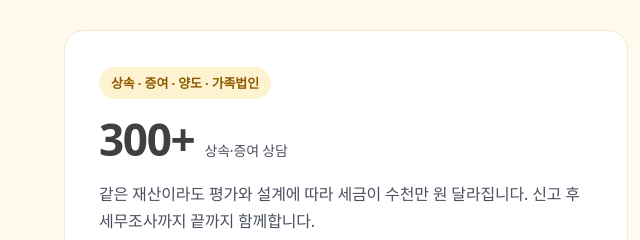
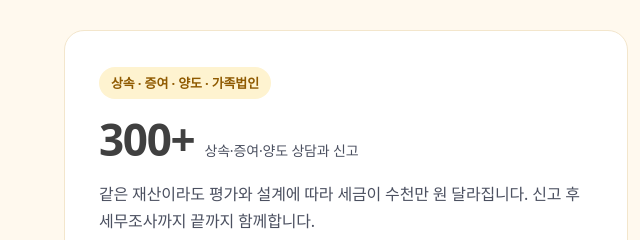
Before and after one commit to solartax0-sys/claude-test, a plain HTML site: page index.html in a window 1280 px wide. Shown: the part 1660-1900 px from the top of the page, 0-640 px from the left. Drawn offline with Linux system fonts and the light colour scheme; a web font is replaced by a local one.

Commit message:
상속 숫자 설명: 상속·증여·양도 상담과 신고
Co-Authored-By: Claude Opus 5.5 <noreply@anthropic.com>
Claude-Session: https://claude.ai/code/session_01KtL31Ae6qryqLFsnMsV62s

```diff
--- a/index.html
+++ b/index.html
@@ -609,7 +609,7 @@ footer .wrap{display:flex;flex-direction:column;gap:28px;padding-top:48px;paddin
     <div class="svc">
       <div class="card card-a" id="svc-inherit">
         <span class="tag">상속 · 증여 · 양도 · 가족법인</span>
-        <div class="num"><strong>300+</strong><span>상속·증여 상담</span></div>
+        <div class="num"><strong>300+</strong><span>상속·증여·양도 상담과 신고</span></div>
         <p>같은 재산이라도 평가와 설계에 따라 세금이 수천만 원 달라집니다. 신고 후 세무조사까지 끝까지 함께합니다.</p>
         <ul>
           <li><b>✓</b>상속세 신고 · 부동산 시가 평가</li>
```
Also changed, not shown: inheritance/index.html (+1 -1 lines).
